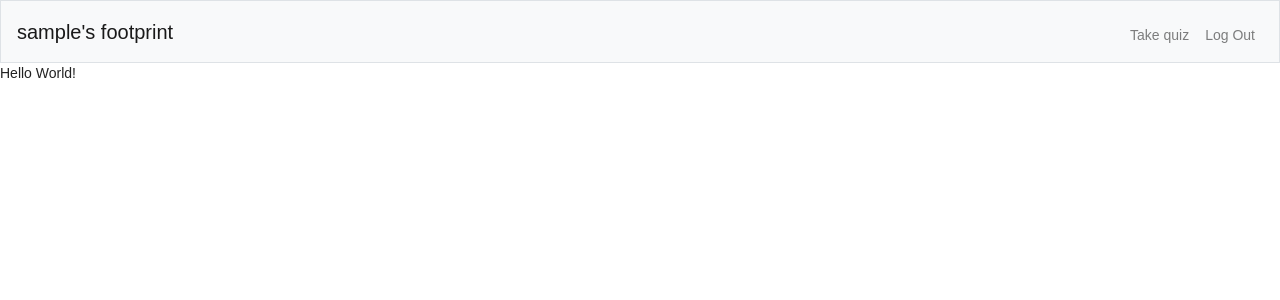
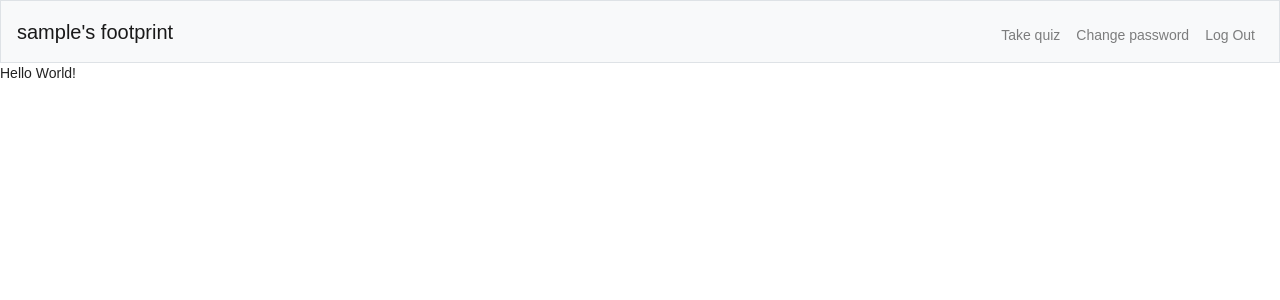
Before and after one commit to peter-sari/my-footprint, a Flask app: page / in a window 1280 px wide. Shown: the top 300 px of the page. Run offline with Flask 2, Linux system fonts and the light colour scheme; the visitor is signed in with stand-in values (Sample User, id 1); some libraries are stand-ins or nearby versions.

Commit message:
added 'change password' functionality

```diff
--- a/app.py
+++ b/app.py
@@ -138,6 +138,7 @@ def login():
         return render_template("login.html")
 
 @app.route("/logout")
+@login_required
 def logout():
     """Log user out"""
 
@@ -146,6 +147,29 @@ def logout():
 
     # Redirect user to main
     return redirect("/")
+
+@app.route("/change_pwd",  methods=["GET", "POST"])
+@login_required
+def change_pwd():
+    if request.method == "POST":
+        password = str(request.form.get("password"))
+        password_conf = str(request.form.get("confirmation"))
+
+        # Ensure password was submitted
+        if not password:
+            return apology("must provide password", 400)
+        if password != password_conf:
+            return apology("passwords must match", 400)
+
+        db.execute("UPDATE dim_user SET password_hash = %s WHERE username = %s",
+				    (generate_password_hash(password), session["username"], ))
+
+        # Redirect user to home page
+        return redirect("/")
+
+    # User reached route via GET (as by clicking a link or via redirect)
+    else:
+        return render_template("change_pwd.html")
 
 @app.route("/quiz", methods=["GET", "POST"])
 @login_required
--- a/templates/layout.html
+++ b/templates/layout.html
@@ -38,6 +38,7 @@
                 {% if session.user_id %}
                     <ul class="navbar-nav ml-auto mt-2">
                         <li class="nav-item"><a class="nav-link" href="/quiz">Take quiz</a></li>
+                        <li class="nav-item"><a class="nav-link" href="/change_pwd">Change password</a></li>
                         <li class="nav-item"><a class="nav-link" href="/logout">Log Out</a></li>
                     </ul>
                 {% else %}
```
Also changed, not shown: templates/change_pwd.html (added, +18 -0 lines).
